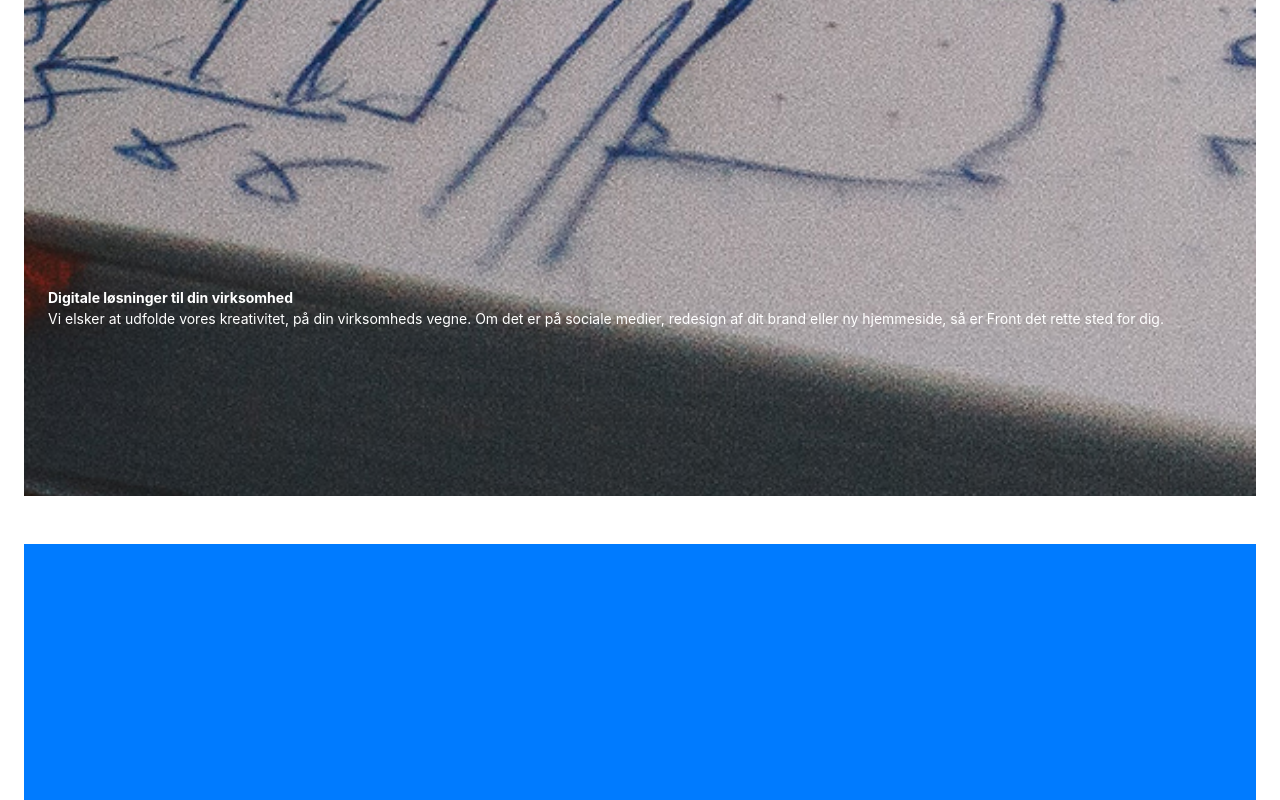
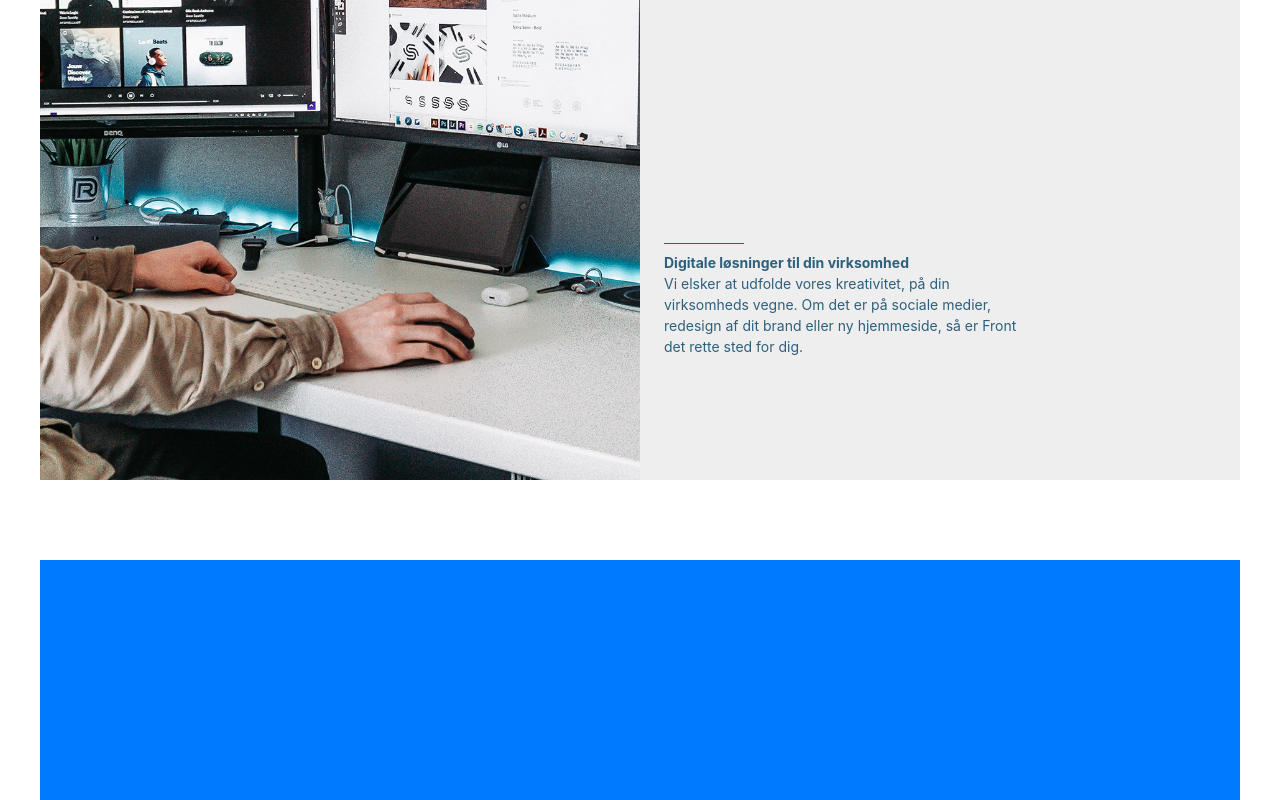
Before and after one commit to Tobias-Larsen/front, a website: page tobias.html in a window 1280 px wide. Shown: the part 1080-1880 px from the top of the page. Drawn offline with nearby package versions, Linux system fonts and the light colour scheme; files that its build step writes are made by us from their sources.

Commit message:
Færdige undersider Tobias

```diff
--- a/css/stylesTobias.scss
+++ b/css/stylesTobias.scss
@@ -54,7 +54,7 @@ img {
   background-size: cover;
 
   > div{
-    background-color: rgba(255, 255, 255, 0.4);
+    background-color: #fff;
     width: 260px;
     height: 110px;
 
@@ -70,7 +70,7 @@ img {
   grid-template-rows: 1fr 1fr;
 
   > .image{
-    background-image: url("../img/bgTilbyde.jpg");
+    background-image: url("../img/bgTilbyde2.jpg");
     background-size: cover;
     background-position: center;
     grid-column: 1/2;
@@ -81,11 +81,22 @@ img {
     grid-row: 2/3;
     grid-column: 1/2;
     font-size: 14px;
+    max-width: 420px;
+    color: white;
+
+    > .line{
+      width: 80px;
+      border-top: #fff 1px solid;
+    }
   }
 
 }
 
 @media screen and (min-width: 568px){
+  .borderTest{
+    border-width: 40px;
+  }
+
   .landing{
     background-image: url("../img/bgLanding1.jpg");
 
@@ -93,6 +104,30 @@ img {
     > div{
 
     }
+  }
+
+  .firstSection{
+    grid-template-columns: 1fr 1fr;
+    background-color: #eee;
+
+    > .image{
+      background-image: url("../img/bgTilbyde21.jpg");
+      grid-column: 1/2;
+      grid-row: 1/3;
+    }
+
+    > .textContainer{
+      grid-column: 2/3;
+      font-size: 14px;
+      max-width: 420px;
+      color: #2d607c;
+
+      > .line{
+        width: 80px;
+        border-top: #2d607c 1px solid;
+      }
+    }
+
   }
 }
 
--- a/tobias.html
+++ b/tobias.html
@@ -42,7 +42,8 @@
 <section class="firstSection heightWindow borderTest w-100">
     <div class="image"></div>
 
-    <div class="textContainer text-white px-4 d-flex flex-column justify-content-center">
+    <div class="textContainer px-4 d-flex flex-column justify-content-center">
+        <div class="line mb-2"></div>
         <p class="font-weight-bold">Digitale løsninger til din virksomhed</p>
         <p>Vi elsker at udfolde vores kreativitet, på din
             virksomheds vegne. Om det er på sociale
```
Also changed, not shown: img/bgTilbyde2.jpg (added), img/bgTilbyde21.jpg (added), 1 other file.
